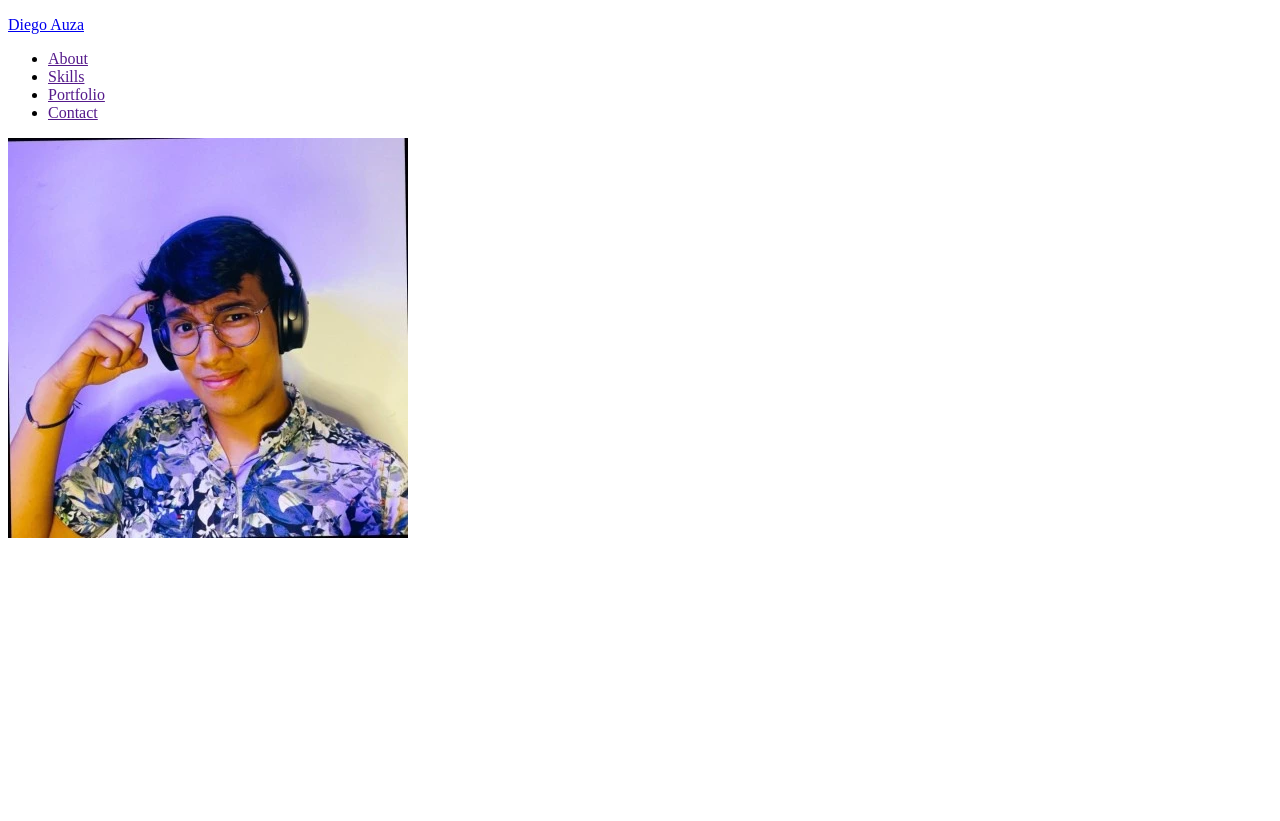
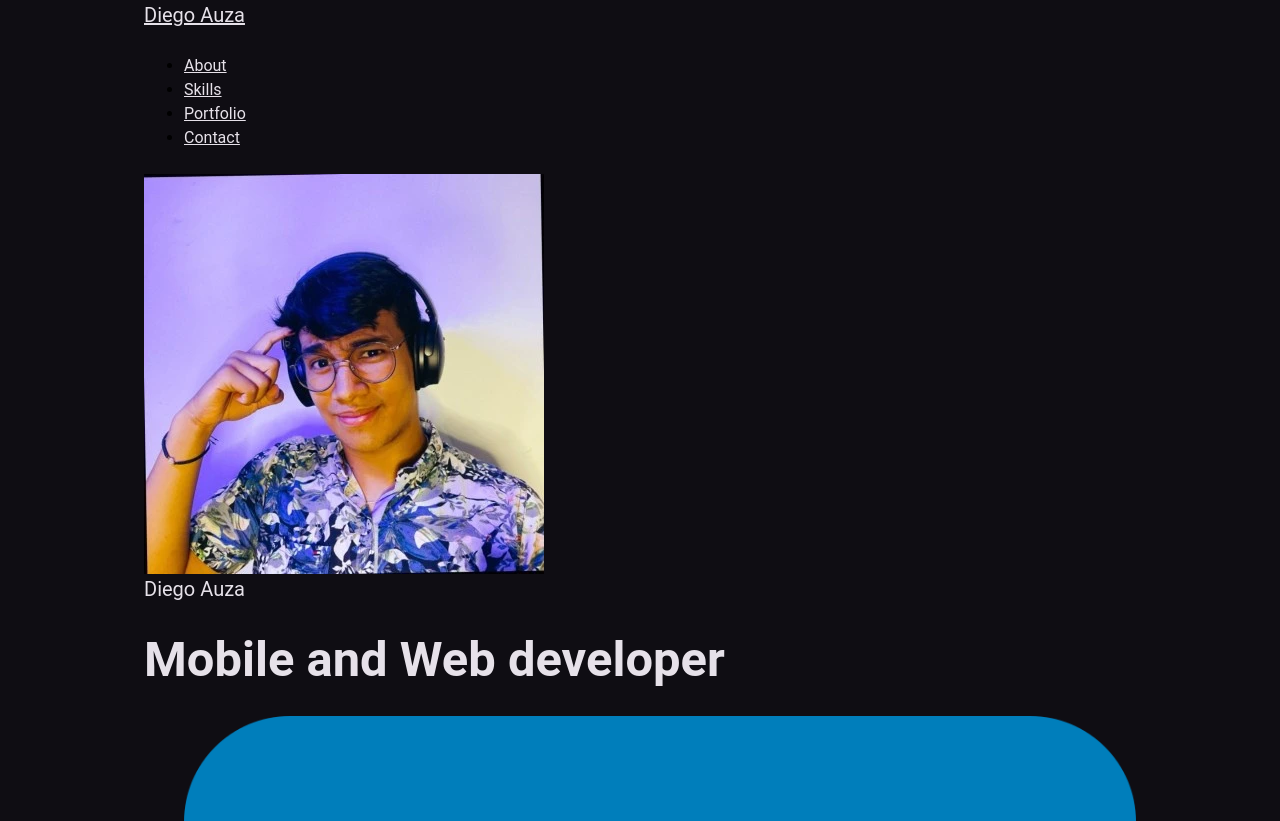
Before and after one commit to DiegoAuzaDev/DiegoAuzaDev_Portfolio, a React (Vite) app: page / in a window 1280 px wide. Shown: the top 821 px of the page. Before the commit the page ends 800 px from the top, so only its background shows below. Built offline with nearby package versions, Linux system fonts and the light colour scheme.

Commit message:
adding css reset and color

```diff
--- a/src/main.jsx
+++ b/src/main.jsx
@@ -1,6 +1,7 @@
 import React from 'react'
 import ReactDOM from 'react-dom/client'
 import App from './page/App'
+import "./style/style.css"
 
 ReactDOM.createRoot(document.getElementById('root')).render(
   <React.StrictMode>
--- a/src/page/banner/Banner.jsx
+++ b/src/page/banner/Banner.jsx
@@ -1,12 +1,38 @@
 import img from "../../assets/diego_Auza_Photo.webp";
+import git from "../../assets/Github_icon.webp"
+import link from "../../assets/LinkedIn_icon.webp"
 function Banner(){
     return (
       <>
         <section className="container">
           <div className="container--banner">
-            <div className="banner--image">
-              <div className="">
-            <img src={img} alt="Diego Auza picture" />
+            <div className="banner--background">
+              <div className="banner--picture">
+                <img src={img} alt="Diego Auza picture" />
+              </div>
+              <div className="banner--content">
+                <div>
+                  <p>Diego Auza</p>
+                  <h1>Mobile and Web developer</h1>
+                </div>
+                <ul className="banner--links">
+                  <li>
+                    <a
+                      href="https://www.linkedin.com/in/diego-auza-a64b1b253/"
+                      aria-label="go Diego's linkedin profile"
+                    >
+                      <img src={link} alt="LinkeIn logo" />
+                    </a>
+                  </li>
+                  <li>
+                    <a
+                      href="https://github.com/DiegoAuzaDev"
+                      aria-label="go Diego's github account"
+                    >
+                      <img src={git} alt="Github logo" />
+                    </a>
+                  </li>
+                </ul>
               </div>
             </div>
           </div>
--- a/src/page/header/Header.jsx
+++ b/src/page/header/Header.jsx
@@ -1,7 +1,7 @@
 
 function Header(){
     return (
-      <>
+      <div className="container--color">
         <header className="container">
           <div className="container--header">
             <div>
@@ -35,7 +35,7 @@ function Header(){
             </nav>
           </div>
         </header>
-      </>
+      </div>
     );
 }
 export default Header
--- /dev/null
+++ b/src/style/style.css
@@ -0,0 +1,258 @@
+/* Box sizing rules */
+*,
+*::before,
+*::after {
+    box-sizing: border-box;
+}
+
+
+/* root color */
+
+:root {
+  --md-sys-color-primary: rgb(210 194 255);
+  --md-sys-color-surface-tint: rgb(206 189 254);
+  --md-sys-color-on-primary: rgb(26 9 66);
+  --md-sys-color-primary-container: rgb(152 135 197);
+  --md-sys-color-on-primary-container: rgb(0 0 0);
+  --md-sys-color-secondary: rgb(208 199 224);
+  --md-sys-color-on-secondary: rgb(24 19 37);
+  --md-sys-color-secondary-container: rgb(149 141 164);
+  --md-sys-color-on-secondary-container: rgb(0 0 0);
+  --md-sys-color-tertiary: rgb(243 188 205);
+  --md-sys-color-on-tertiary: rgb(43 11 24);
+  --md-sys-color-tertiary-container: rgb(181 131 147);
+  --md-sys-color-on-tertiary-container: rgb(0 0 0);
+  --md-sys-color-error: rgb(255 186 177);
+  --md-sys-color-on-error: rgb(55 0 1);
+  --md-sys-color-error-container: rgb(255 84 73);
+  --md-sys-color-on-error-container: rgb(0 0 0);
+  --md-sys-color-background: rgb(20 18 24);
+  --md-sys-color-on-background: rgb(230 225 233);
+  --md-sys-color-surface: rgb(20 18 24);
+  --md-sys-color-on-surface: rgb(255 249 255);
+  --md-sys-color-surface-variant: rgb(73 69 78);
+  --md-sys-color-on-surface-variant: rgb(206 200 212);
+  --md-sys-color-outline: rgb(166 161 171);
+  --md-sys-color-outline-variant: rgb(134 129 139);
+  --md-sys-color-shadow: rgb(0 0 0);
+  --md-sys-color-scrim: rgb(0 0 0);
+  --md-sys-color-inverse-surface: rgb(230 225 233);
+  --md-sys-color-inverse-on-surface: rgb(43 41 47);
+  --md-sys-color-inverse-primary: rgb(77 63 119);
+  --md-sys-color-primary-fixed: rgb(232 221 255);
+  --md-sys-color-on-primary-fixed: rgb(21 3 61);
+  --md-sys-color-primary-fixed-dim: rgb(206 189 254);
+  --md-sys-color-on-primary-fixed-variant: rgb(59 45 100);
+  --md-sys-color-secondary-fixed: rgb(232 222 248);
+  --md-sys-color-on-secondary-fixed: rgb(19 14 32);
+  --md-sys-color-secondary-fixed-dim: rgb(203 195 220);
+  --md-sys-color-on-secondary-fixed-variant: rgb(57 51 71);
+  --md-sys-color-tertiary-fixed: rgb(255 217 227);
+  --md-sys-color-on-tertiary-fixed: rgb(36 6 19);
+  --md-sys-color-tertiary-fixed-dim: rgb(239 184 200);
+  --md-sys-color-on-tertiary-fixed-variant: rgb(80 43 56);
+  --md-sys-color-surface-dim: rgb(20 18 24);
+  --md-sys-color-surface-bright: rgb(59 56 62);
+  --md-sys-color-surface-container-lowest: rgb(15 13 19);
+  --md-sys-color-surface-container-low: rgb(29 27 32);
+  --md-sys-color-surface-container: rgb(33 31 36);
+  --md-sys-color-surface-container-high: rgb(43 41 47);
+  --md-sys-color-surface-container-highest: rgb(54 52 58);
+}
+
+
+
+
+/* Remove default margin */
+h1,
+h2,
+h3,
+h4,
+h5,
+h6,
+p,
+figure,
+ul,
+ol,
+blockquote,
+dl,
+dd {
+    margin: 0 0 1.5rem;
+}
+
+/* Remove list styles on ul, ol elements with a list role, which suggests default styling will be removed */
+ul[role='list'],
+ol[role='list'] {
+    list-style: none;
+}
+
+/* Set core root defaults */
+html:focus-within {
+    scroll-behavior: smooth;
+}
+
+/* Set core body defaults */
+
+html{
+    background-color: var(--md-sys-color-surface-container-lowest);
+    line-height: 1.5;
+    font-family: Roboto, system-ui, -apple-system, BlinkMacSystemFont, 'Segoe UI', Oxygen, Ubuntu, Cantarell, 'Open Sans', 'Helvetica Neue', sans-serif;
+}
+
+body {
+    min-height: 100vh;
+    text-rendering: optimizeSpeed;
+    line-height: 1.5;
+    margin: 0;
+}
+
+/* A elements that don't have a class get default styles */
+a {
+    text-decoration-skip-ink: auto;
+    color: var(--md-sys-color-on-background);
+}
+
+a:hover,
+a:focus{
+    color: var(--md-sys-color-primary);
+}
+
+/* Make images easier to work with */
+img,
+picture,
+svg {
+    max-width: 100%;
+    display: block;
+}
+
+svg{
+    fill: currentColor;
+}
+
+svg:not(:root){
+    overflow: hidden;
+}
+
+/* Inherit fonts for inputs and buttons */
+input,
+button,
+textarea,
+select {
+    font: inherit;
+}
+
+/* Remove all animations, transitions and smooth scroll for people that prefer not to see them */
+@media (prefers-reduced-motion: reduce) {
+    html:focus-within {
+        scroll-behavior: auto;
+    }
+
+    *,
+    *::before,
+    *::after {
+        animation-duration: 0.01ms !important;
+        animation-iteration-count: 1 !important;
+        transition-duration: 0.01ms !important;
+        scroll-behavior: auto !important;
+    }
+}
+
+.container {
+  width: min(65em, 100%);
+  margin: 0 auto;
+  padding-left: 1.5rem;
+  padding-right: 1.5rem;
+}
+
+
+
+/* ---------- Typography ---------- */
+
+h1 {
+  font-size: 2.019rem;
+  line-height: 1.3;
+  color: var(--md-sys-color-on-background);
+}
+
+h2 {
+  font-size: 1.756rem;
+  line-height: 1.3;
+  color: var(--md-sys-color-on-background);
+}
+
+h3 {
+  font-size: 1.525rem;
+  margin-bottom: 0;
+  text-transform: uppercase;
+  line-height: 1.3;
+  color: var(--md-sys-color-on-background);
+}
+
+h4 {
+  font-size: 1.325rem;
+color: var(--md-sys-color-on-background);
+  margin: 0;
+  line-height: 1.3;
+}
+
+h5 {
+  font-size: 1.15rem;
+  color: var(--md-sys-color-on-background);
+  font-weight: normal;
+  line-height: 1.3;
+}
+
+h6 {
+  font-size: 1rem;
+  text-transform: uppercase;
+  color: var(--md-sys-color-on-background);
+  margin-bottom: 0.5rem;
+}
+
+@media only screen and (min-width: 45em) {
+  h1 {
+    font-size: 2.481rem;
+  }
+
+  h2 {
+    font-size: 2.069rem;
+  }
+
+  h3 {
+    font-size: 1.725rem;
+  }
+
+  h4 {
+    font-size: 1.438rem;
+  }
+
+  h5 {
+    font-size: 1.2rem;
+  }
+}
+
+@media only screen and (min-width: 60em) {
+  h1 {
+    font-size: 3.056rem;
+  }
+
+  h2 {
+    font-size: 2.444rem;
+  }
+
+  h3 {
+    font-size: 1.956rem;
+  }
+
+  h4 {
+    font-size: 1.563rem;
+  }
+
+  h5 {
+    font-size: 1.25rem;
+  }
+}
+p {
+    color: var(--md-sys-color-on-background);
+    font-size: 1.25rem;
+}
```
